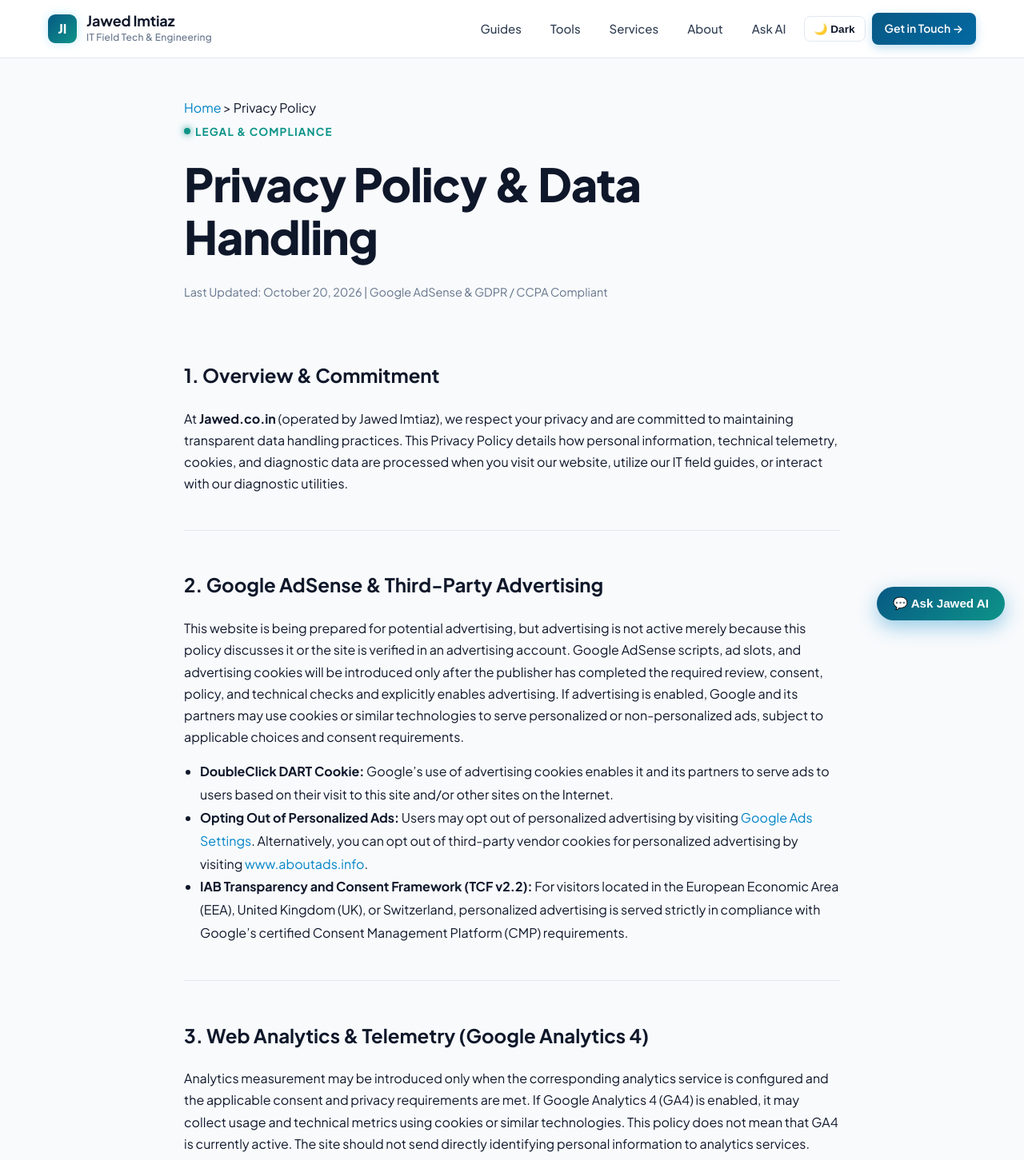
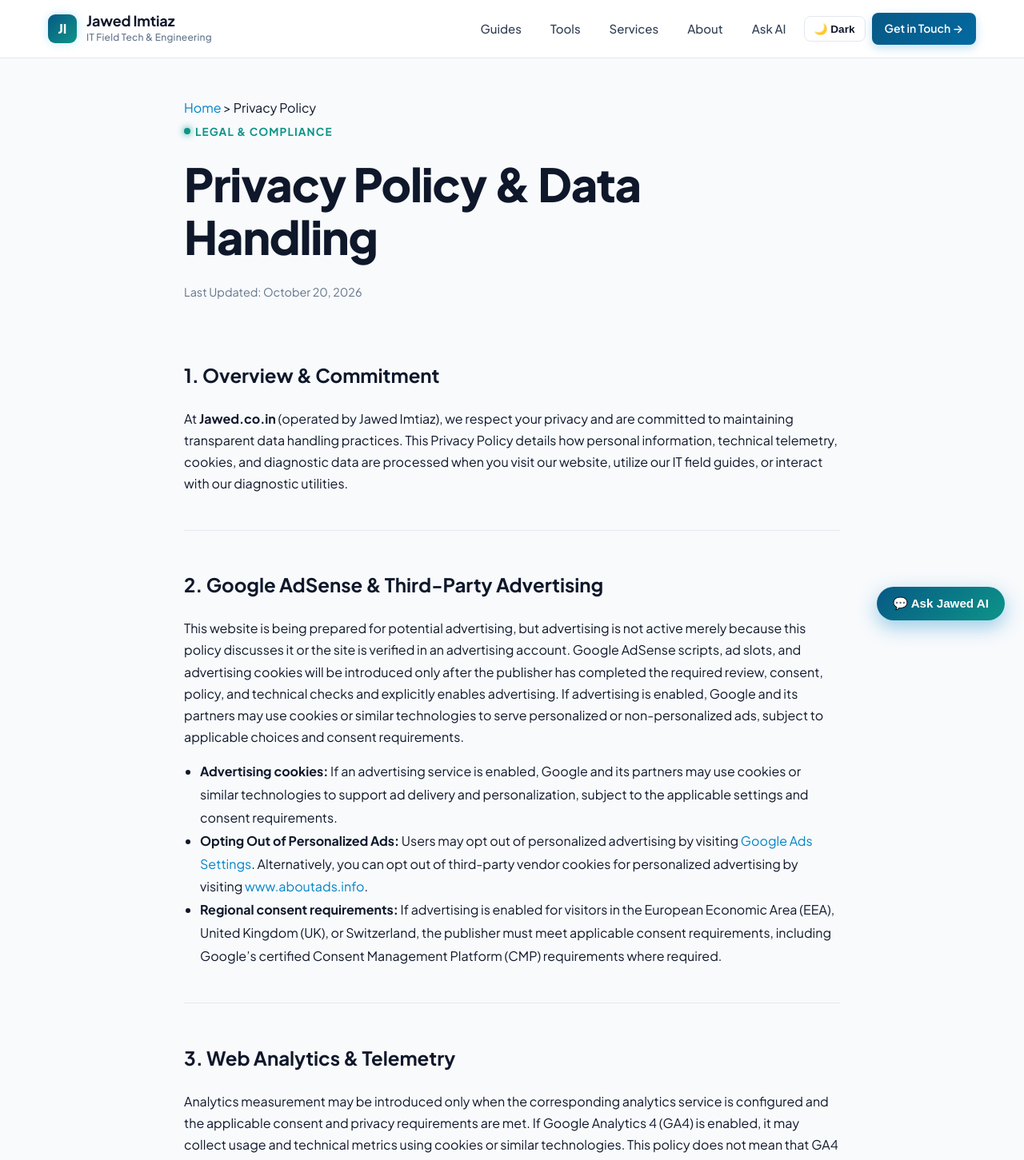
Before and after one commit to jawedimtiaz/jawed-website, a React (Vite) app: page /privacy in a window 1280 px wide. Shown: the top 1451 px of the page at 80% size. Built offline with nearby package versions, Linux system fonts and the light colour scheme.

Commit message:
fix: remove unsupported privacy compliance claims

```diff
--- a/src/pages/PrivacyPage.tsx
+++ b/src/pages/PrivacyPage.tsx
@@ -11,7 +11,7 @@ export const PrivacyPage: React.FC = () => {
       <p className="eyebrow">Legal &amp; Compliance</p>
       <h1>Privacy Policy &amp; Data Handling</h1>
       <p className="meta" style={{ color: 'var(--muted)', marginBottom: '24px' }}>
-        Last Updated: October 20, 2026 | Google AdSense &amp; GDPR / CCPA Compliant
+        Last Updated: October 20, 2026
       </p>
 
       <section className="content-section">
@@ -28,19 +28,19 @@ export const PrivacyPage: React.FC = () => {
         </p>
         <ul style={{ paddingLeft: '20px', lineHeight: 1.8 }}>
           <li>
-            <strong>DoubleClick DART Cookie:</strong> Google’s use of advertising cookies enables it and its partners to serve ads to users based on their visit to this site and/or other sites on the Internet.
+            <strong>Advertising cookies:</strong> If an advertising service is enabled, Google and its partners may use cookies or similar technologies to support ad delivery and personalization, subject to the applicable settings and consent requirements.
           </li>
           <li>
             <strong>Opting Out of Personalized Ads:</strong> Users may opt out of personalized advertising by visiting <a href="https://adssettings.google.com/" target="_blank" rel="noopener noreferrer">Google Ads Settings</a>. Alternatively, you can opt out of third-party vendor cookies for personalized advertising by visiting <a href="https://www.aboutads.info/choices/" target="_blank" rel="noopener noreferrer">www.aboutads.info</a>.
           </li>
           <li>
-            <strong>IAB Transparency and Consent Framework (TCF v2.2):</strong> For visitors located in the European Economic Area (EEA), United Kingdom (UK), or Switzerland, personalized advertising is served strictly in compliance with Google’s certified Consent Management Platform (CMP) requirements.
+            <strong>Regional consent requirements:</strong> If advertising is enabled for visitors in the European Economic Area (EEA), United Kingdom (UK), or Switzerland, the publisher must meet applicable consent requirements, including Google’s certified Consent Management Platform (CMP) requirements where required.
           </li>
         </ul>
       </section>
 
       <section className="content-section">
-        <h2>3. Web Analytics &amp; Telemetry (Google Analytics 4)</h2>
+        <h2>3. Web Analytics &amp; Telemetry</h2>
         <p>
           Analytics measurement may be introduced only when the corresponding analytics service is configured and the applicable consent and privacy requirements are met. If Google Analytics 4 (GA4) is enabled, it may collect usage and technical metrics using cookies or similar technologies. This policy does not mean that GA4 is currently active. The site should not send directly identifying personal information to analytics services.
         </p>
```
